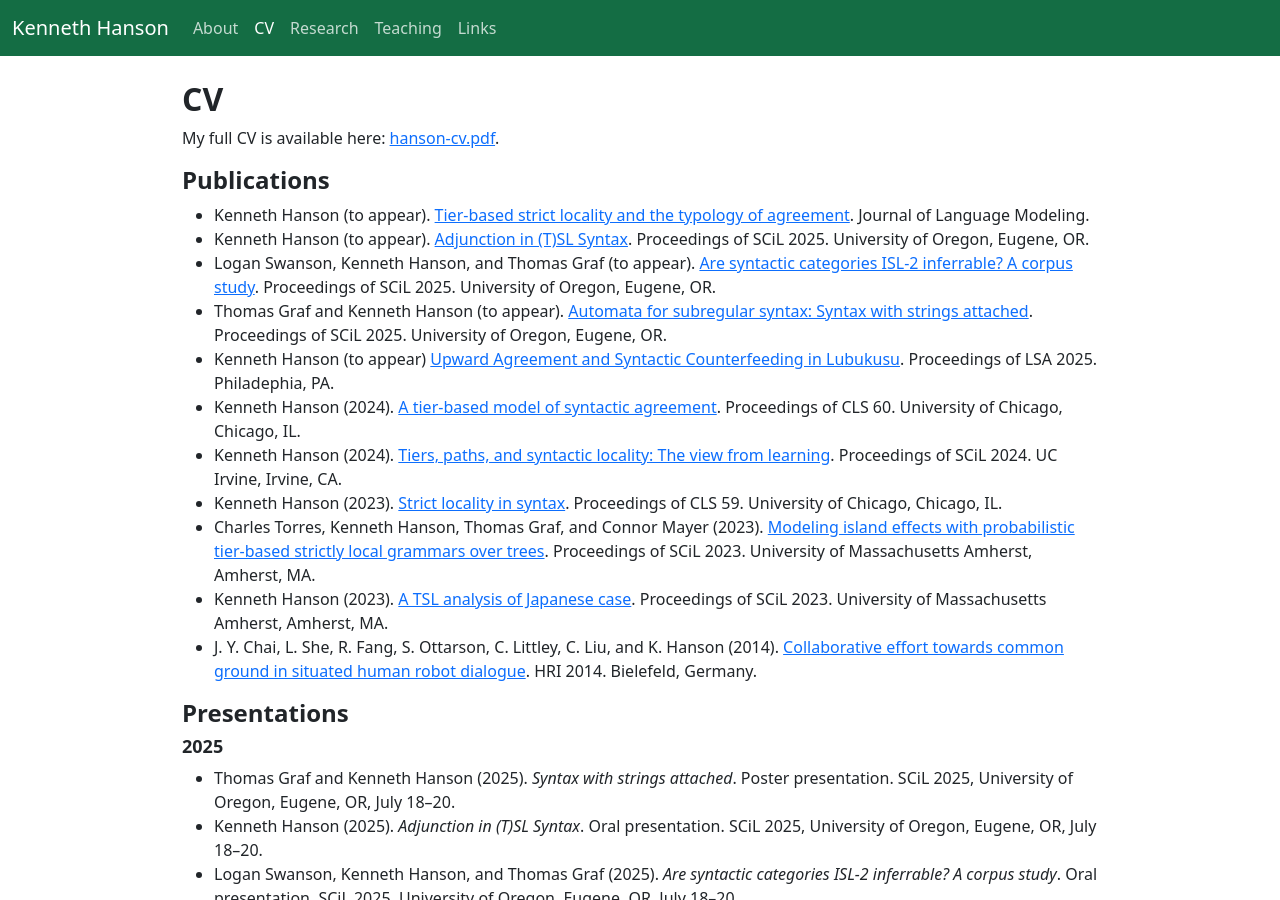
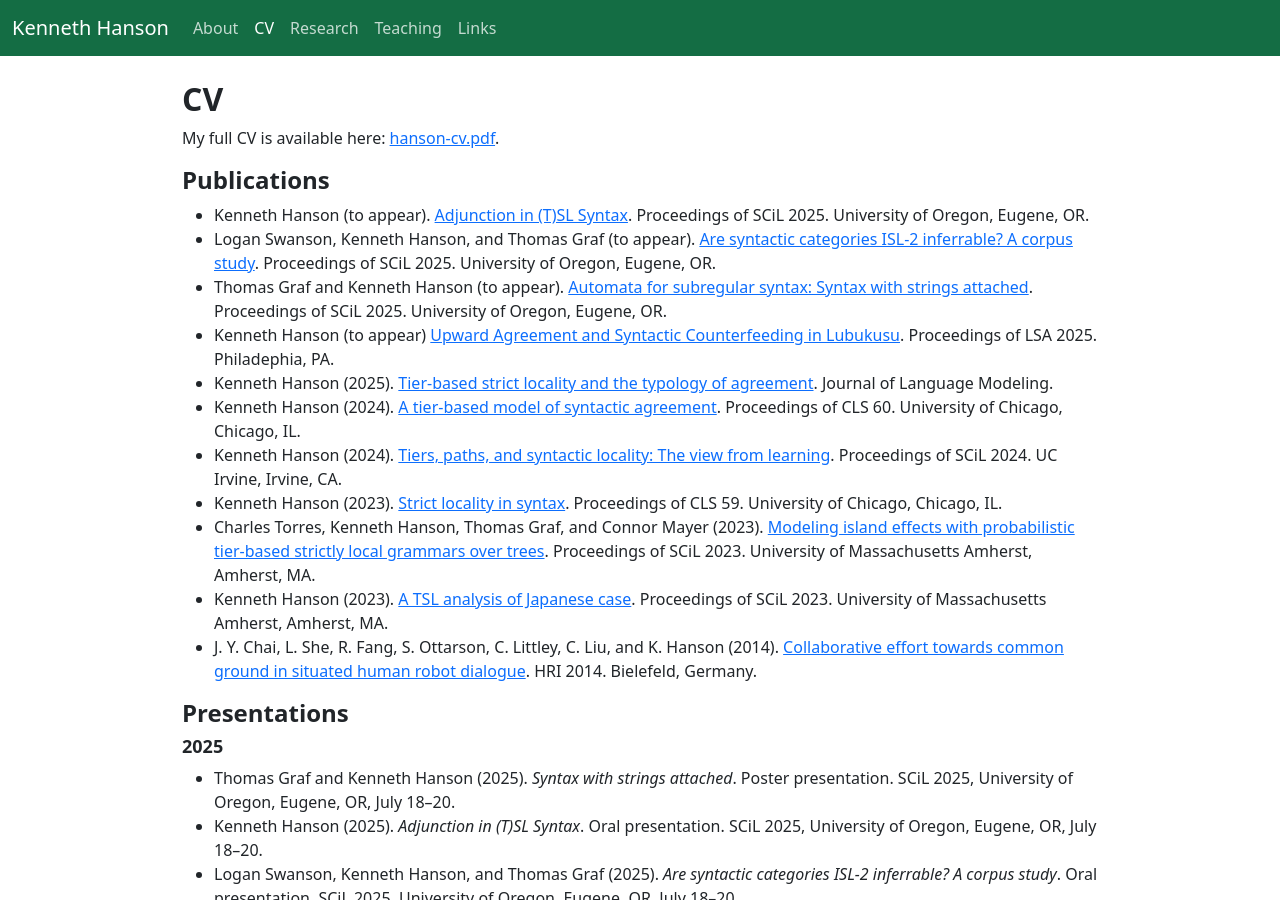
Before and after one commit to khanson679/khanson679.github.io, a Jekyll site: the page built from cv.md, in a window 1280 px wide and 900 px high. Built offline with Jekyll 4.4.1, drawn with Linux system fonts in a browser that asks for light colours; some of the changed text lies outside the part shown.

Commit message:
Update CV.

```diff
--- a/cv.md
+++ b/cv.md
@@ -13,11 +13,11 @@ My full CV is available here: [hanson-cv.pdf](/files/hanson-cv.pdf).
 
 ## Publications
 
-* Kenneth Hanson (to appear). [Tier-based strict locality and the typology of agreement](/files/hanson-jlm-tsl-agreement-preprint.pdf). Journal of Language Modeling.
 * Kenneth Hanson (to appear). [Adjunction in (T)SL Syntax](/files/hanson-2025-adjunction.pdf). Proceedings of SCiL 2025. University of Oregon, Eugene, OR.
 * Logan Swanson, Kenneth Hanson, and Thomas Graf (to appear). [Are syntactic categories ISL-2 inferrable? A corpus study](/files/swanson-etal-2025-categories.pdf). Proceedings of SCiL 2025. University of Oregon, Eugene, OR.
 * Thomas Graf and Kenneth Hanson (to appear). [Automata for subregular syntax: Syntax with strings attached](/files/graf-hanson-2025-automata.pdf). Proceedings of SCiL 2025. University of Oregon, Eugene, OR.
 * Kenneth Hanson (to appear) [Upward Agreement and Syntactic Counterfeeding in Lubukusu](/files/hanson-lsa2025-upward-agreement.pdf). Proceedings of LSA 2025. Philadephia, PA.
+* Kenneth Hanson (2025). [Tier-based strict locality and the typology of agreement](/files/hanson-jlm-tsl-agreement-preprint.pdf). Journal of Language Modeling.
 * Kenneth Hanson (2024). [A tier-based model of syntactic agreement](/files/hanson-cls60-tier-based-agreement.pdf). Proceedings of CLS 60. University of Chicago, Chicago, IL.
 * Kenneth Hanson (2024). [Tiers, paths, and syntactic locality: The view from learning](/files/hanson-scil2024-tiers-paths-locality.pdf).  Proceedings of SCiL 2024. UC Irvine, Irvine, CA.
 * Kenneth Hanson (2023). [Strict locality in syntax](/files/hanson-cls59-sl-in-syntax.pdf). Proceedings of CLS 59. University of Chicago, Chicago, IL.
```
Also changed, not shown: other parts of cv.md (+1 -1 lines), 1 other file.
